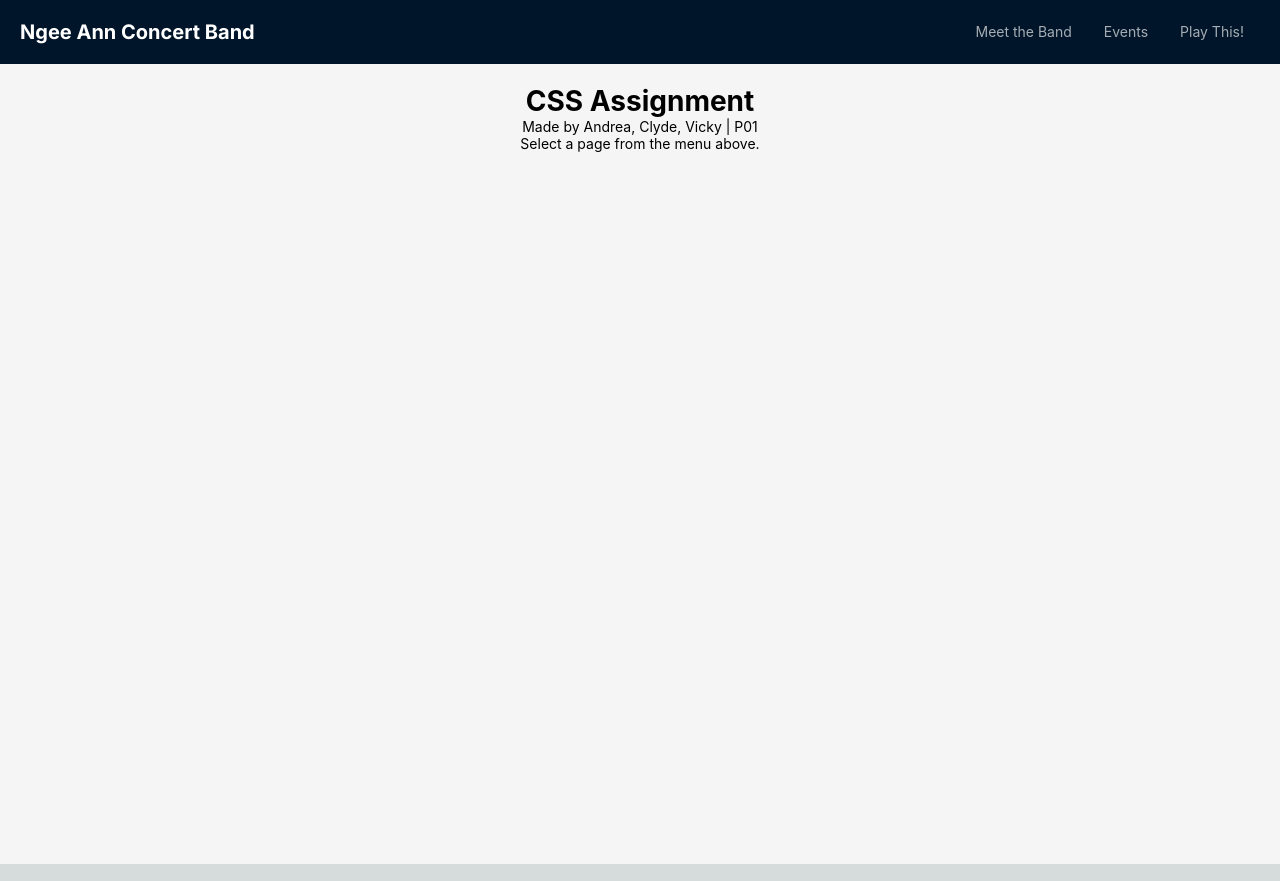
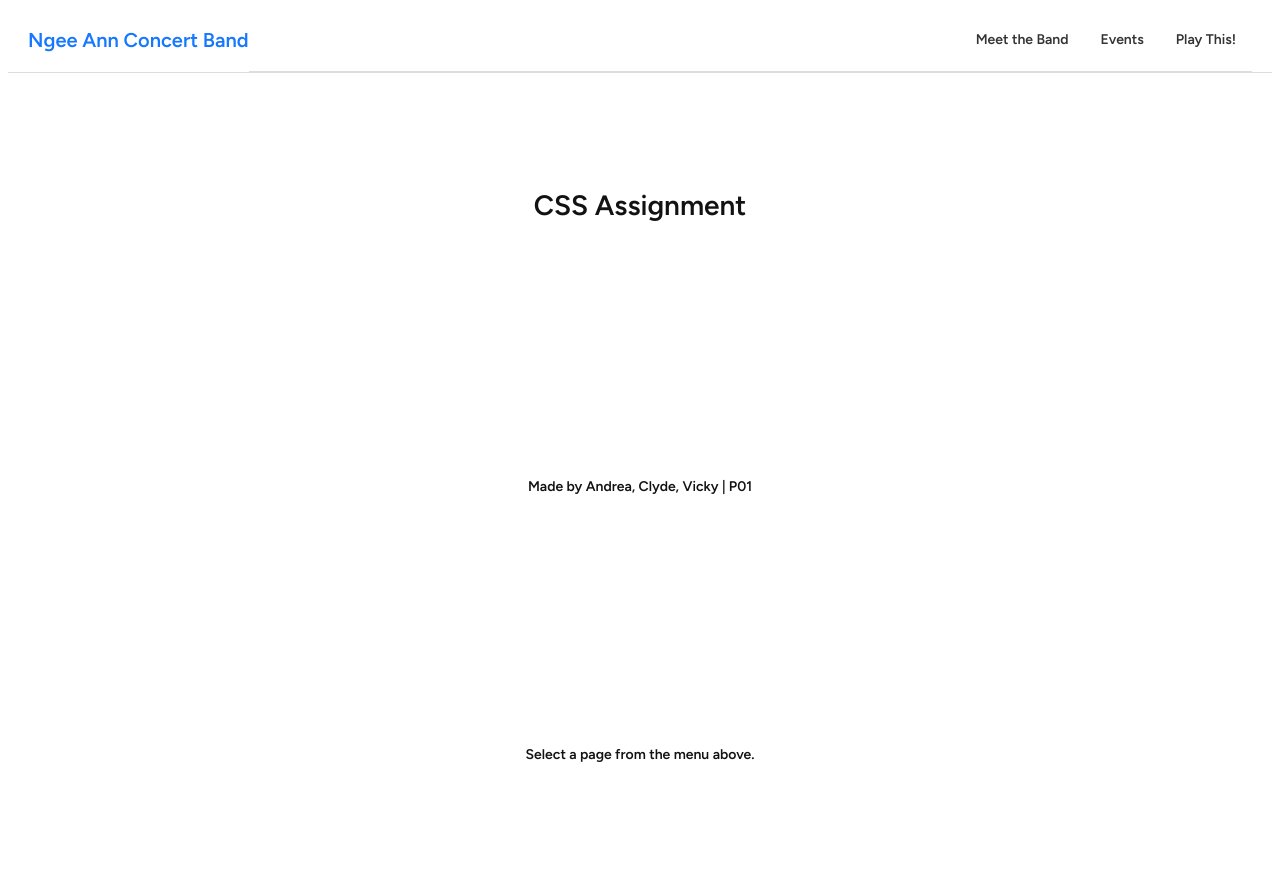
Before and after one commit to whoaducks26/CSS_Assignment, a Next.js app: page / in a window 1280 px wide. Built offline with nearby package versions, Linux system fonts and the light colour scheme.

Commit message:
edited global styles light mode font figtree from google fixed such that when you click 'npcb' on top left in nav bar will bring you back to root

```diff
--- a/app/globals.css
+++ b/app/globals.css
@@ -1,107 +1,38 @@
-:root {
-  --max-width: 1100px;
-  --border-radius: 12px;
-  --font-mono: ui-monospace, Menlo, Monaco, 'Cascadia Mono', 'Segoe UI Mono',
-    'Roboto Mono', 'Oxygen Mono', 'Ubuntu Monospace', 'Source Code Pro',
-    'Fira Mono', 'Droid Sans Mono', 'Courier New', monospace;
+@import url('https://fonts.googleapis.com/css2?family=Figtree:wght@600&display=swap');
 
-  --foreground-rgb: 0, 0, 0;
-  --background-start-rgb: 214, 219, 220;
-  --background-end-rgb: 255, 255, 255;
-
-  --primary-glow: conic-gradient(
-    from 180deg at 50% 50%,
-    #16abff33 0deg,
-    #0885ff33 55deg,
-    #54d6ff33 120deg,
-    #0071ff33 160deg,
-    transparent 360deg
-  );
-  --secondary-glow: radial-gradient(
-    rgba(255, 255, 255, 1),
-    rgba(255, 255, 255, 0)
-  );
-
-  --tile-start-rgb: 239, 245, 249;
-  --tile-end-rgb: 228, 232, 233;
-  --tile-border: conic-gradient(
-    #00000080,
-    #00000040,
-    #00000030,
-    #00000020,
-    #00000010,
-    #00000010,
-    #00000080
-  );
-
-  --callout-rgb: 238, 240, 241;
-  --callout-border-rgb: 172, 175, 176;
-  --card-rgb: 180, 185, 188;
-  --card-border-rgb: 131, 134, 135;
+body, .ant-layout {
+    background-color: white;
+    color: #121212 !important;
+    font-family: 'Figtree', sans-serif !important;
 }
 
-@media (prefers-color-scheme: dark) {
-  :root {
-    --foreground-rgb: 255, 255, 255;
-    --background-start-rgb: 0, 0, 0;
-    --background-end-rgb: 0, 0, 0;
-
-    --primary-glow: radial-gradient(rgba(1, 65, 255, 0.4), rgba(1, 65, 255, 0));
-    --secondary-glow: linear-gradient(
-      to bottom right,
-      rgba(1, 65, 255, 0),
-      rgba(1, 65, 255, 0),
-      rgba(1, 65, 255, 0.3)
-    );
-
-    --tile-start-rgb: 2, 13, 46;
-    --tile-end-rgb: 2, 5, 19;
-    --tile-border: conic-gradient(
-      #ffffff80,
-      #ffffff40,
-      #ffffff30,
-      #ffffff20,
-      #ffffff10,
-      #ffffff10,
-      #ffffff80
-    );
-
-    --callout-rgb: 20, 20, 20;
-    --callout-border-rgb: 108, 108, 108;
-    --card-rgb: 100, 100, 100;
-    --card-border-rgb: 200, 200, 200;
-  }
+.ant-typography, .ant-menu, .ant-menu-item, .ant-menu-submenu-title {
+    font-family: 'Figtree', sans-serif !important;
+    color: #333 !important;
 }
 
-* {
-  box-sizing: border-box;
-  padding: 0;
-  margin: 0;
+.ant-menu {
+    background-color: white;
+    color: #333 !important;
+    border-bottom: 1px solid #ddd;
 }
 
-html,
-body {
-  max-width: 100vw;
-  overflow-x: hidden;
+.ant-menu-item:hover {
+    background-color: #f0f0f0;
 }
 
-body {
-  color: rgb(var(--foreground-rgb));
-  background: linear-gradient(
-      to bottom,
-      transparent,
-      rgb(var(--background-end-rgb))
-    )
-    rgb(var(--background-start-rgb));
+.ant-menu-item-selected {
+    background-color: #FFD300 !important; /* Yellow */
+    color: #121212 !important;
 }
 
-a {
-  color: inherit;
-  text-decoration: none;
+.ant-btn-primary {
+    background-color: #FFD300;
+    border-color: #FFD300;
+    color: #121212;
 }
 
-@media (prefers-color-scheme: dark) {
-  html {
-    color-scheme: dark;
-  }
+.ant-btn-primary:hover {
+    background-color: #ffcc00;
+    color: #121212;
 }
--- a/app/nav.jsx
+++ b/app/nav.jsx
@@ -22,14 +22,31 @@ export default function NavHeader() {
     ];
 
     return (
-        <Header style={{ display: "flex", justifyContent: "space-between", alignItems: "center", padding: "0 20px" }}>
-            {/*Top left display name*/}
-            <div style={{ color: "white", fontSize: "20px", fontWeight: "bold" }}>
+        <Header style={{
+            display: "flex",
+            justifyContent: "space-between",
+            alignItems: "center",
+            padding: "0 20px",
+            backgroundColor: "white", // Light mode
+            borderBottom: "1px solid #ddd"
+        }}>
+            {/* Top left display name */}
+            <div style={{
+                color: "#121212",
+                fontSize: "20px",
+                fontWeight: "600",
+                fontFamily: "'Figtree', sans-serif"
+            }}>
                 <Link href="/">Ngee Ann Concert Band</Link>
             </div>
 
             {/* Menu */}
-            <Menu theme="dark" mode="horizontal" style={{ flex: 1, justifyContent: "flex-end" }} items={menuItems} />
+            <Menu
+                theme="light"
+                mode="horizontal"
+                style={{ flex: 1, justifyContent: "flex-end", fontFamily: "'Figtree', sans-serif" }}
+                items={menuItems}
+            />
         </Header>
     );
 }
--- a/app/page.jsx
+++ b/app/page.jsx
@@ -1,18 +1,18 @@
-// Home page - entry point
+// Landing Page
 
 import { Layout } from "antd";
-import NavHeader from "./nav";
+import styles from './page.module.css';
 
 const { Content } = Layout;
 
 export default function HomePage() {
     return (
         <Layout style={{ minHeight: "100vh" }}>
-            <div style={{ padding: "20px", textAlign: "center" }}>
+            <div className={styles.main}>
                 <h1>CSS Assignment</h1>
                 <p>Made by Andrea, Clyde, Vicky | P01</p>
                 <p>Select a page from the menu above.</p>
             </div>
         </Layout>
-    )
+    );
 }
--- a/app/page.module.css
+++ b/app/page.module.css
@@ -1,3 +1,5 @@
+@import url('https://fonts.googleapis.com/css2?family=Figtree:wght@600&display=swap');
+
 .main {
   display: flex;
   flex-direction: column;
@@ -5,6 +7,9 @@
   align-items: center;
   padding: 6rem;
   min-height: 100vh;
+  background-color: white;
+  color: #121212;
+  font-family: 'Figtree', sans-serif;
 }
 
 .description {
@@ -15,215 +20,53 @@
   max-width: var(--max-width);
   width: 100%;
   z-index: 2;
-  font-family: var(--font-mono);
-}
-
-.description a {
-  display: flex;
-  justify-content: center;
-  align-items: center;
-  gap: 0.5rem;
+  font-family: 'Figtree', sans-serif;
 }
 
 .description p {
-  position: relative;
   margin: 0;
   padding: 1rem;
-  background-color: rgba(var(--callout-rgb), 0.5);
-  border: 1px solid rgba(var(--callout-border-rgb), 0.3);
+  background-color: #f5f5f5; /* Light grey background */
+  border: 1px solid #ddd;
   border-radius: var(--border-radius);
-}
-
-.code {
-  font-weight: 700;
-  font-family: var(--font-mono);
-}
-
-.grid {
-  display: grid;
-  grid-template-columns: repeat(4, minmax(25%, auto));
-  max-width: 100%;
-  width: var(--max-width);
+  color: #333;
 }
 
 .card {
   padding: 1rem 1.2rem;
   border-radius: var(--border-radius);
-  background: rgba(var(--card-rgb), 0);
-  border: 1px solid rgba(var(--card-border-rgb), 0);
+  background: #ffffff;
+  border: 1px solid #ddd;
   transition: background 200ms, border 200ms;
-}
-
-.card span {
-  display: inline-block;
-  transition: transform 200ms;
 }
 
 .card h2 {
   font-weight: 600;
   margin-bottom: 0.7rem;
+  color: #121212;
 }
 
 .card p {
-  margin: 0;
-  opacity: 0.6;
-  font-size: 0.9rem;
-  line-height: 1.5;
-  max-width: 30ch;
+  color: #333;
 }
 
-.center {
-  display: flex;
-  justify-content: center;
-  align-items: center;
-  position: relative;
-  padding: 4rem 0;
+.card:hover {
+  background: #f0f0f0;
+  border: 1px solid #ccc;
 }
 
-.center::before {
-  background: var(--secondary-glow);
-  border-radius: 50%;
-  width: 480px;
-  height: 360px;
-  margin-left: -400px;
-}
-
-.center::after {
-  background: var(--primary-glow);
-  width: 240px;
-  height: 180px;
-  z-index: -1;
-}
-
-.center::before,
-.center::after {
-  content: '';
-  left: 50%;
-  position: absolute;
-  filter: blur(45px);
-  transform: translateZ(0);
-}
-
-.logo {
-  position: relative;
-}
-/* Enable hover only on non-touch devices */
-@media (hover: hover) and (pointer: fine) {
-  .card:hover {
-    background: rgba(var(--card-rgb), 0.1);
-    border: 1px solid rgba(var(--card-border-rgb), 0.15);
+/* Light Mode Specific Styles */
+@media (prefers-color-scheme: light) {
+  .center::before {
+    background: #f0f0f0;
   }
 
-  .card:hover span {
-    transform: translateX(4px);
-  }
-}
-
-@media (prefers-reduced-motion) {
-  .card:hover span {
-    transform: none;
-  }
-}
-
-/* Mobile */
-@media (max-width: 700px) {
-  .content {
-    padding: 4rem;
-  }
-
-  .grid {
-    grid-template-columns: 1fr;
-    margin-bottom: 120px;
-    max-width: 320px;
-    text-align: center;
-  }
-
-  .card {
-    padding: 1rem 2.5rem;
-  }
-
-  .card h2 {
-    margin-bottom: 0.5rem;
-  }
-
-  .center {
-    padding: 8rem 0 6rem;
-  }
-
-  .center::before {
-    transform: none;
-    height: 300px;
-  }
-
-  .description {
-    font-size: 0.8rem;
-  }
-
-  .description a {
-    padding: 1rem;
-  }
-
-  .description p,
-  .description div {
-    display: flex;
-    justify-content: center;
-    position: fixed;
-    width: 100%;
+  .center::after {
+    background: #e0e0e0;
   }
 
   .description p {
-    align-items: center;
-    inset: 0 0 auto;
-    padding: 2rem 1rem 1.4rem;
-    border-radius: 0;
-    border: none;
-    border-bottom: 1px solid rgba(var(--callout-border-rgb), 0.25);
-    background: linear-gradient(
-      to bottom,
-      rgba(var(--background-start-rgb), 1),
-      rgba(var(--callout-rgb), 0.5)
-    );
-    background-clip: padding-box;
-    backdrop-filter: blur(24px);
-  }
-
-  .description div {
-    align-items: flex-end;
-    pointer-events: none;
-    inset: auto 0 0;
-    padding: 2rem;
-    height: 200px;
-    background: linear-gradient(
-      to bottom,
-      transparent 0%,
-      rgb(var(--background-end-rgb)) 40%
-    );
-    z-index: 1;
+    background: #ffffff;
+    color: #333;
   }
 }
-
-/* Tablet and Smaller Desktop */
-@media (min-width: 701px) and (max-width: 1120px) {
-  .grid {
-    grid-template-columns: repeat(2, 50%);
-  }
-}
-
-@media (prefers-color-scheme: dark) {
-  .vercelLogo {
-    filter: invert(1);
-  }
-
-  .logo {
-    filter: invert(1) drop-shadow(0 0 0.3rem #ffffff70);
-  }
-}
-
-@keyframes rotate {
-  from {
-    transform: rotate(360deg);
-  }
-  to {
-    transform: rotate(0deg);
-  }
-}
--- a/app/upcoming/upcoming.styles.css
+++ b/app/upcoming/upcoming.styles.css
@@ -1,6 +1,12 @@
+/* Cheong Vicky, S10267187G */
+
+@import url('https://fonts.googleapis.com/css2?family=Figtree:wght@600&display=swap');
+
 body, .ant-layout {
-    background-color: #121212;
+    background-color: white;
     color: #fff !important;
+    font-family: 'Figtree', sans-serif;
+    font-weight: 600;
 }
 
 .ant-typography,
@@ -8,20 +14,26 @@ body, .ant-layout {
 .ant-typography span,
 .ant-typography ul,
 .ant-typography li {
-    color: #fff !important; /* Force all typography elements to be white */
+    color: #333 !important;
+    font-family: 'Figtree', sans-serif;
+    font-weight: 500;
 }
 
 .ant-menu {
-    background-color: #121212; /* Dark background for the menu */
-    color: #fff !important; /* Ensure the text is white */
+    background-color: #fff;
+    color: #333 !important;
+    font-family: 'Figtree', sans-serif;
+    font-weight: 600;
 }
 
 .ant-menu-item, .ant-menu-submenu-title {
-    color: #fff !important; /* White text for menu items */
+    color: #333 !important;
+    font-family: 'Figtree', sans-serif;
+    font-weight: 500;
 }
 
 .ant-menu-item:hover {
-    background-color: #333; /* Slightly lighter background on hover */
+    background-color: #eae8e8;
 }
 
 .ant-menu-item-selected {
@@ -33,6 +45,8 @@ body, .ant-layout {
     background-color: #FFD300; /* Yellow button */
     border-color: #FFD300;
     color: #121212; /* Black text */
+    font-family: 'Figtree', sans-serif;
+    font-weight: 500;
 }
 
 .ant-btn-primary:hover {
```
Also changed, not shown: app/upcoming/page.jsx (+13 -8 lines).
